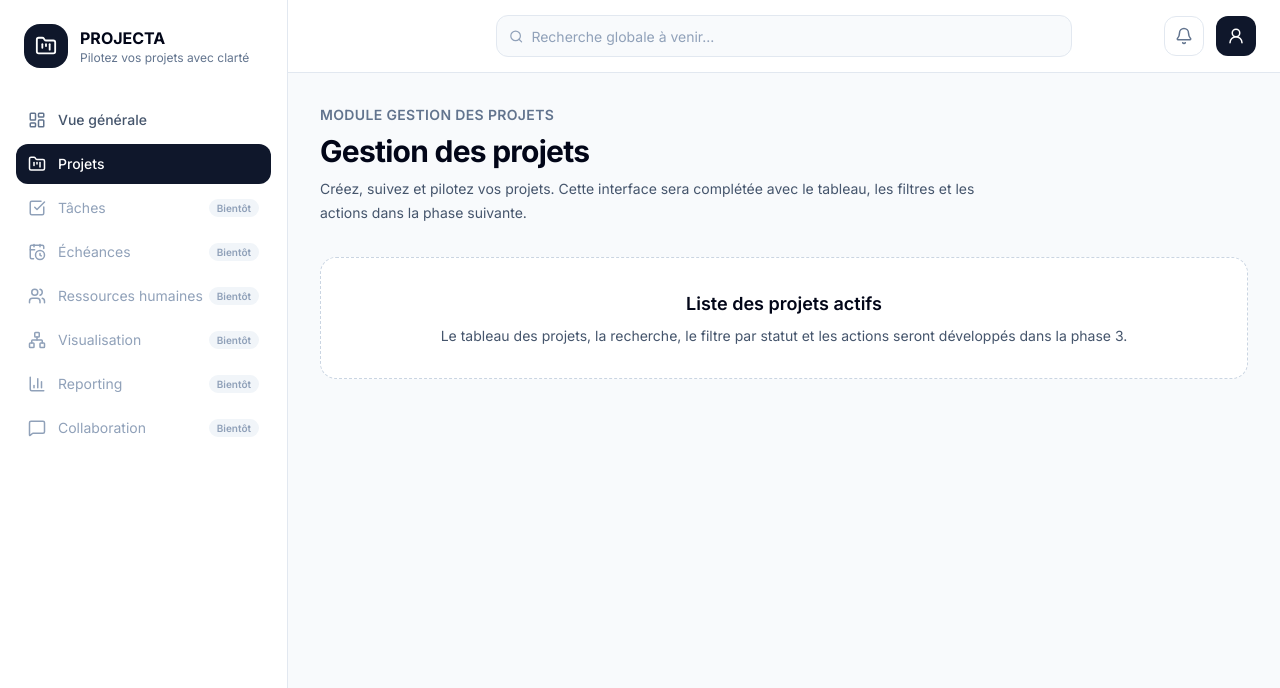
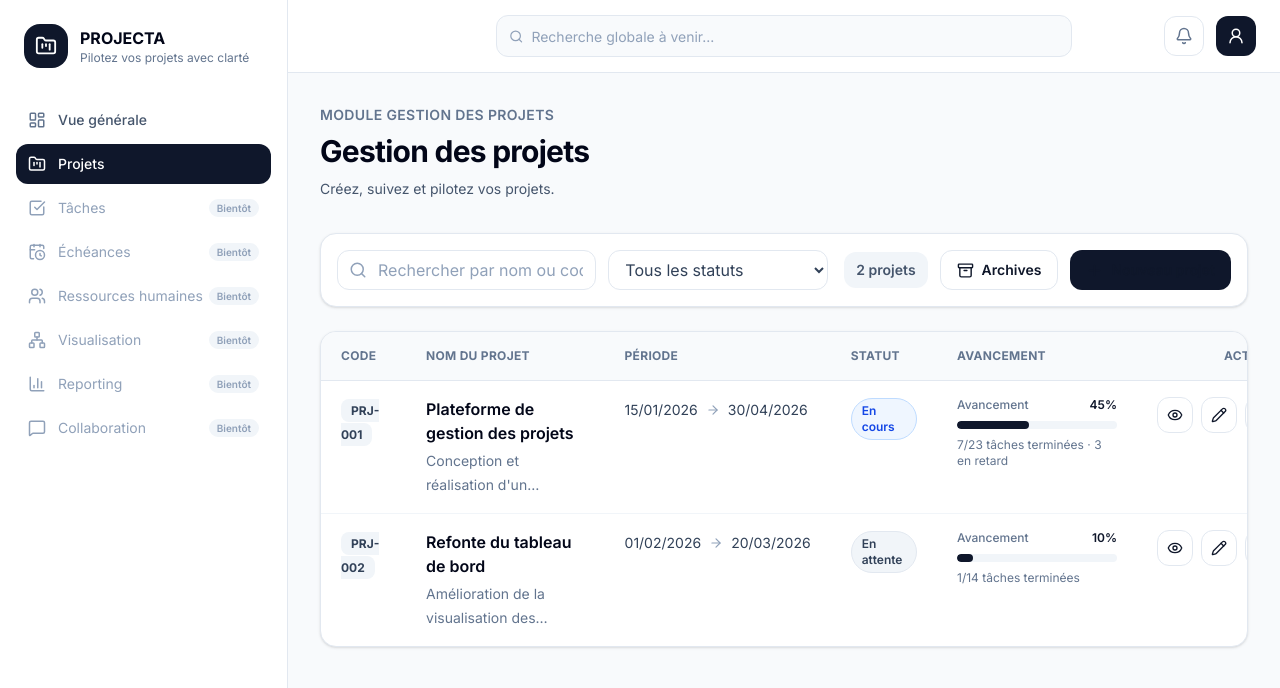
Before and after one commit to Mouad45-bit/project-management-system, a Next.js app in the folder frontend/: page /projects in a window 1280 px wide. Shown: the top 688 px of the page. Built offline with nearby package versions, Linux system fonts and the light colour scheme.

Commit message:
feat(projects-list): assemble active projects page

```diff
--- a/frontend/src/app/projects/page.tsx
+++ b/frontend/src/app/projects/page.tsx
@@ -1,25 +1,92 @@
 // src/app/projects/page.tsx
 
+"use client";
+
+import { useCallback, useEffect, useState } from "react";
 import { PageHeader } from "@/components/ui/PageHeader";
+import { ProjectFilters } from "@/components/projects/ProjectFilters";
+import type { ProjectStatusFilter } from "@/components/projects/ProjectFilters";
+import { ProjectTable } from "@/components/projects/ProjectTable";
+import {
+    archiveProject,
+    getProjects,
+} from "@/services/projectApi";
+import type { PageResponse } from "@/types/api";
+import type { ProjectListItemResponse } from "@/types/project";
 
 export default function ProjectsPage() {
+    const [search, setSearch] = useState("");
+    const [status, setStatus] = useState<ProjectStatusFilter>("ALL");
+    const [projectsPage, setProjectsPage] =
+        useState<PageResponse<ProjectListItemResponse> | null>(null);
+    const [isLoading, setIsLoading] = useState(true);
+
+    const loadProjects = useCallback(async () => {
+        setIsLoading(true);
+
+        const response = await getProjects({
+            search,
+            status,
+            archived: false,
+            page: 0,
+            size: 10,
+        });
+
+        setProjectsPage(response);
+        setIsLoading(false);
+    }, [search, status]);
+
+    useEffect(() => {
+        const timeoutId = window.setTimeout(() => {
+            void loadProjects();
+        }, 0);
+
+        return () => {
+            window.clearTimeout(timeoutId);
+        };
+    }, [loadProjects]);
+
+    async function handleArchive(projectId: number) {
+        const confirmed = window.confirm(
+            "Voulez-vous vraiment archiver ce projet ?",
+        );
+
+        if (!confirmed) {
+            return;
+        }
+
+        await archiveProject(projectId);
+        await loadProjects();
+    }
+
     return (
         <>
             <PageHeader
                 eyebrow="Module Gestion des projets"
                 title="Gestion des projets"
-                description="Créez, suivez et pilotez vos projets. Cette interface sera complétée avec le tableau, les filtres et les actions dans la phase suivante."
+                description="Créez, suivez et pilotez vos projets."
             />
 
-            <section className="rounded-2xl border border-dashed border-slate-300 bg-white p-8 text-center">
-                <h2 className="text-lg font-semibold text-slate-950">
-                    Liste des projets actifs
-                </h2>
-                <p className="mt-2 text-sm text-slate-600">
-                    Le tableau des projets, la recherche, le filtre par statut et les
-                    actions seront développés dans la phase 3.
-                </p>
-            </section>
+            <ProjectFilters
+                search={search}
+                status={status}
+                totalElements={projectsPage?.totalElements ?? 0}
+                onSearchChange={setSearch}
+                onStatusChange={setStatus}
+            />
+
+            {isLoading ? (
+                <section className="rounded-2xl border border-slate-200 bg-white p-10 text-center shadow-sm">
+                    <p className="text-sm font-medium text-slate-500">
+                        Chargement des projets...
+                    </p>
+                </section>
+            ) : (
+                <ProjectTable
+                    projects={projectsPage?.content ?? []}
+                    onArchive={handleArchive}
+                />
+            )}
         </>
     );
 }
```
